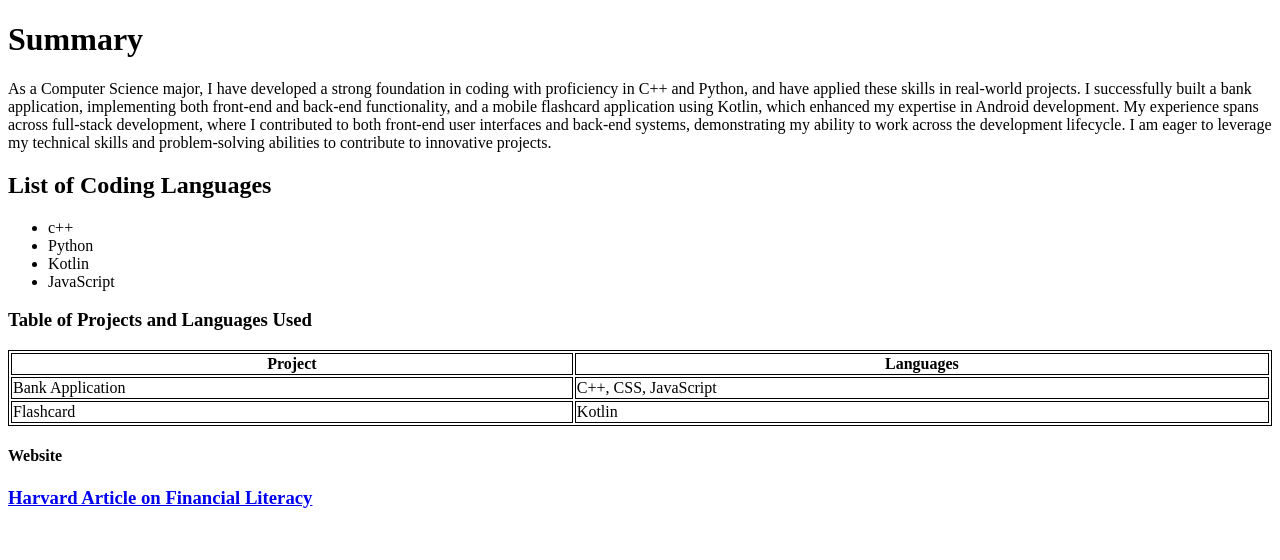
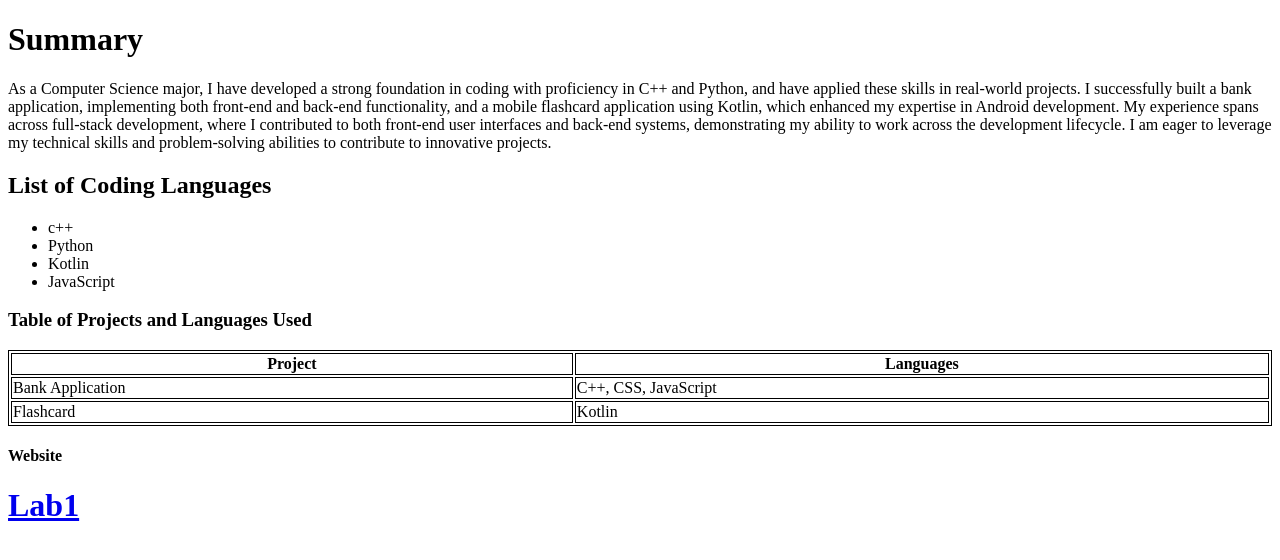
Before and after one commit to CuthL/cuthl.github.io, a plain HTML site: page index.html in a window 1280 px wide. Drawn offline with Linux system fonts and the light colour scheme.

Commit message:
Update index.html

```diff
--- a/index.html
+++ b/index.html
@@ -37,9 +37,8 @@
       </table>
       <h4>Website</h4>
       <a class=""
-        href="https://college.harvard.edu/guides/financial-literacy">
-            <h3>Harvard Article on Financial Literacy</h3>
-         <!--   <p>Harvard Resources on Financial Literacy and Ways to Improve</p> -->
+        href="https://github.com/CuthL/cuthl.github.io">
+            <h1>Lab1</h1>
         </article>
     </a>
 
```
